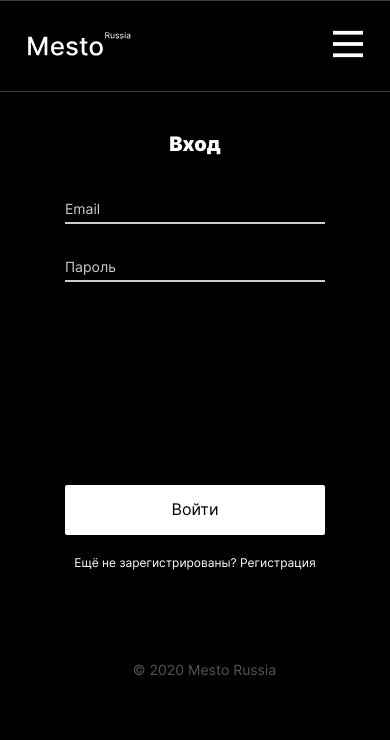
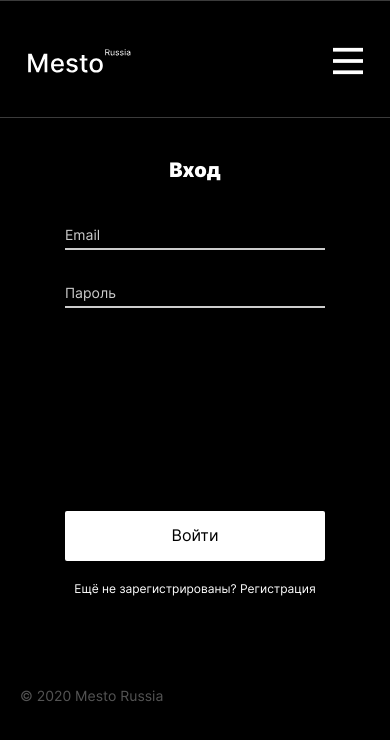
Before and after one commit to AleksandrStamat/react-mesto-api-full, a React app in the folder frontend/: page /signin in a window 390 px wide. Built offline with nearby package versions, Linux system fonts and the light colour scheme.

Commit message:
some change

```diff
--- a/frontend/public/index.html
+++ b/frontend/public/index.html
@@ -11,6 +11,7 @@
     <title>Mesto</title>
   </head>
   <body>
-    <div id="root"></div>
+    <noscript>You need to enable JavaScript to run this app.</noscript>
+    <div id="root" class="root"></div>
   </body>
 </html>
--- a/frontend/src/blocks/footer/__copyright/footer__copyright.css
+++ b/frontend/src/blocks/footer/__copyright/footer__copyright.css
@@ -8,7 +8,7 @@
   line-height: 22px;
   color: #545454;
 }
-@media screen and (max-width: 900px) {
+@media screen and (max-width: 767px) {
 .footer__copyright {
   width: 282px;
   font-size: 14px;
--- a/frontend/src/blocks/footer/footer.css
+++ b/frontend/src/blocks/footer/footer.css
@@ -1,14 +1,21 @@
-@import url(../footer/__copyright/footer__copyright.css);
 .footer {
   margin: auto;
-  max-width: 882px;
+  width: calc(100% - 199px * 2);
   padding-top: 66px;
   padding-bottom: 60px;
 }
-@media screen and (min-width: 320px) and (max-width: 900px) {
-.footer {
-  padding-left: 19px;
-  padding-top: 48px;
-  padding-bottom: 36px;
+
+@media (max-width: 1024px) {
+  .footer {
+    width: calc(100% - 150px * 2);
+  }
 }
+
+@media (max-width: 767px) {
+  .footer {
+    width: 100%;
+    padding-top: 48px;
+    padding-bottom: 36px;
+    padding-left: 20px;
+  }
 }
--- a/frontend/src/blocks/header/__wrapper/header__wrapper.css
+++ b/frontend/src/blocks/header/__wrapper/header__wrapper.css
@@ -17,13 +17,6 @@
 
 @media (max-width: 767px) {
   .header__wrapper {
-    width: calc(100% - 80px * 2);
-    padding: 28px 0 31.6px;
-  }
-}
-
-@media (max-width: 425px) {
-  .header__wrapper {
     width: 100%;
   }
 }
--- a/frontend/src/blocks/profile/__name/profile__name.css
+++ b/frontend/src/blocks/profile/__name/profile__name.css
@@ -14,6 +14,7 @@
 @media screen and (max-width: 900px) {
 .profile__name {
   max-width: 201px;
+  padding-right: 5px;
   padding-top: 10px;
   font-size: 27px;
 }
--- a/frontend/src/components/App.js
+++ b/frontend/src/components/App.js
@@ -227,7 +227,6 @@ function App() {
 
   return (
     <CurrentUserContext.Provider value={currentUser}>
-      <div className='root'>
         <div className='page' onKeyUp={closePopupsByEsc}>
           <Header loggedOut={handleLogout} loggedIn={loggedIn} />
           {isSiteLoading ? (
@@ -289,7 +288,6 @@ function App() {
             onClose={closeAllPopups}
           />
         </div>
-      </div>
     </CurrentUserContext.Provider>
   );
 }
--- a/frontend/src/index.css
+++ b/frontend/src/index.css
@@ -19,7 +19,10 @@
 @import url('./blocks/profile/profile.css');
 @import url('./blocks/element/element.css');
 @import url('./blocks/elements/elements.css');
+
 @import url('./blocks/footer/footer.css');
+@import url('./blocks/footer/__copyright/footer__copyright.css');
+
 @import url('./blocks/popup/popup.css');
 @import url('./blocks/popup/_opened/popup_opened.css');
 @import url('./blocks/element/__like/_active/element__like_active.css');
```
Also changed, not shown: 1 other file.
